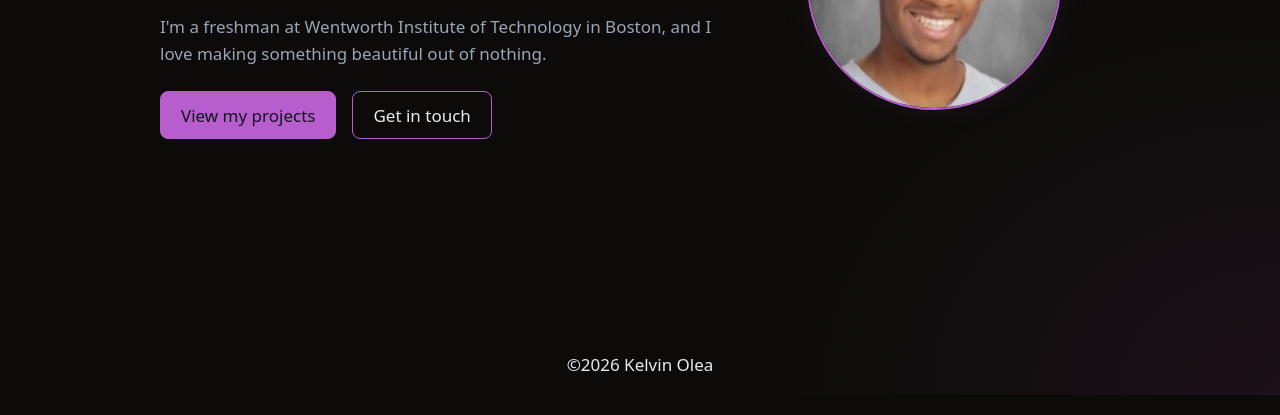
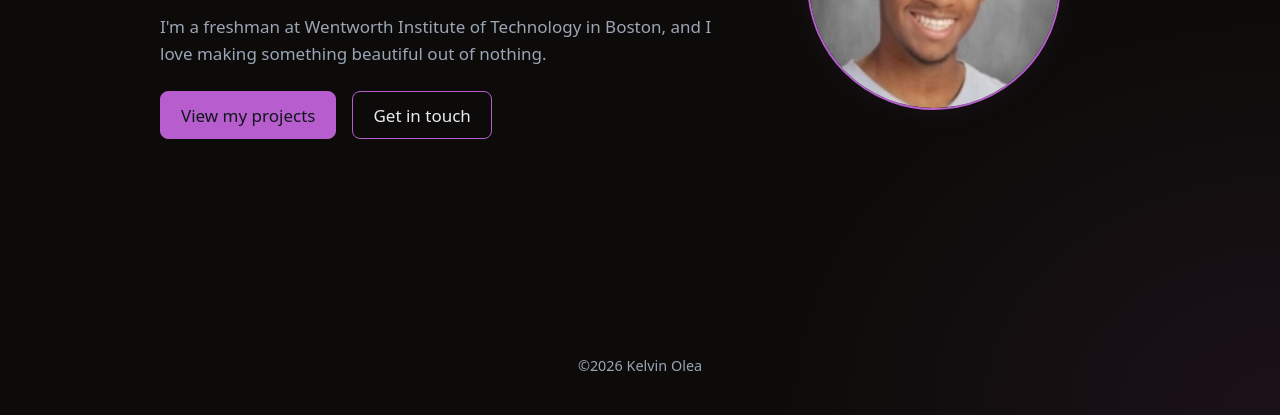
Before and after one commit to Kelvin-Olea/PersonalWebsite, a plain HTML site: page index.html in a window 1280 px wide. Shown: the part 405-820 px from the top of the page. Drawn offline with Linux system fonts and the light colour scheme.

Commit message:
Fix footer

```diff
--- a/css/styles.css
+++ b/css/styles.css
@@ -46,10 +46,13 @@
 body {
   margin: 0;
   font-family: var(--font);
+  display: flex;
+  flex-direction: column;
   font-size: 1.0625rem;
   line-height: 1.6;
   color: var(--text);
-  min-height: 97dvh;           /* spans the full height of the device screen */
+  min-height: 100vh;
+  min-height: 100dvh;
   background: var(--bg);
   background-image:
     radial-gradient(ellipse 20% 30% at 0% 0%, var(--accent-fade) 0%, transparent 100%),
@@ -451,17 +454,14 @@ nav::after {
 
 /* ---------- 10. Footer ---------- */
 footer {
-  position: absolute;
   display: flex;
   flex-direction: column;
   align-items: center;
   text-align: center;
-  bottom: 0;
-  left: 0;
-  width: 100%;
+  padding: 1.5rem 1rem;
+  color: var(--muted);
+  font-size: 0.9rem;
 }
-
-
 /* ---------- 11. Section transition ---------- */
 
 /* The area that swaps between views; its own layer so only it animates */
@@ -469,6 +469,7 @@ main {
   position: relative;
   padding-block: 24px;
   view-transition-name: main;
+  flex: 1;
   min-height: 60vh;             /* keeps every view the same height so the wipe edges line up */
 }
 
```
